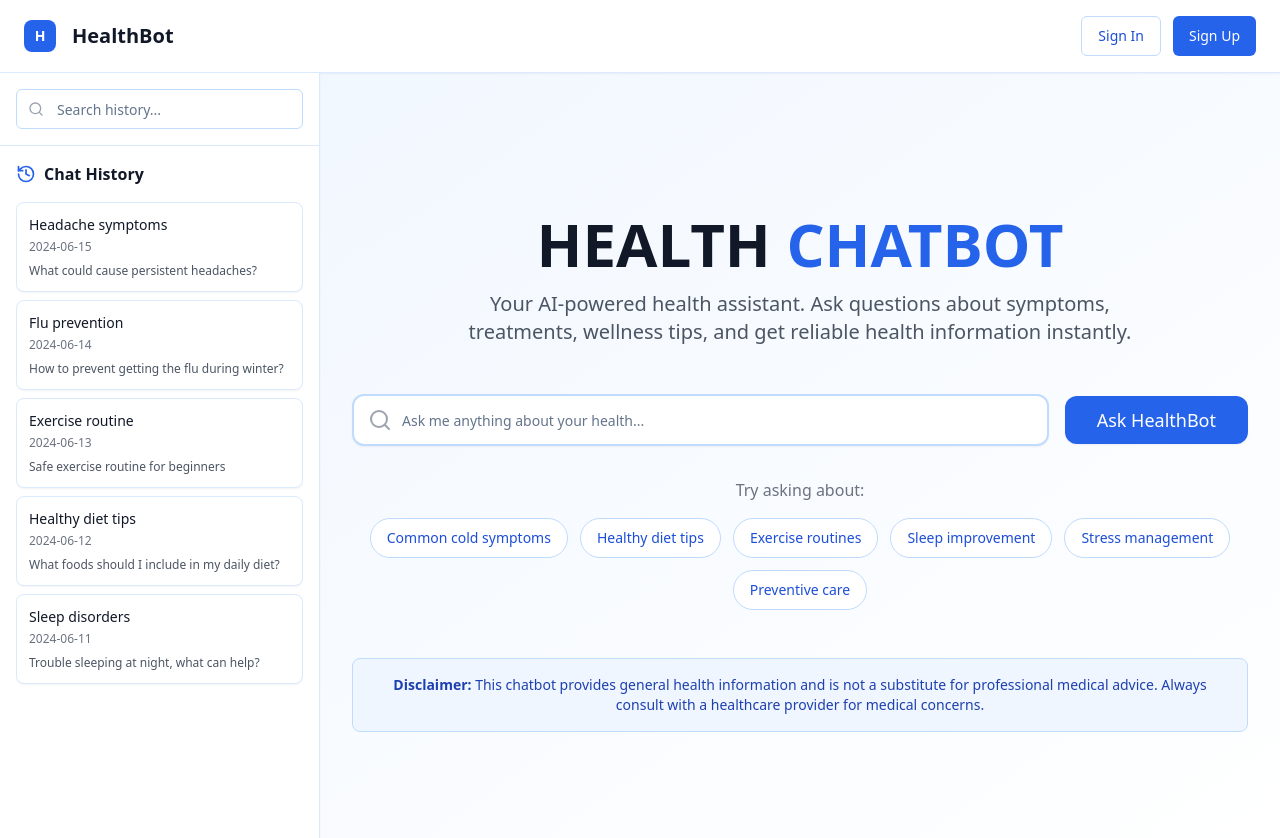
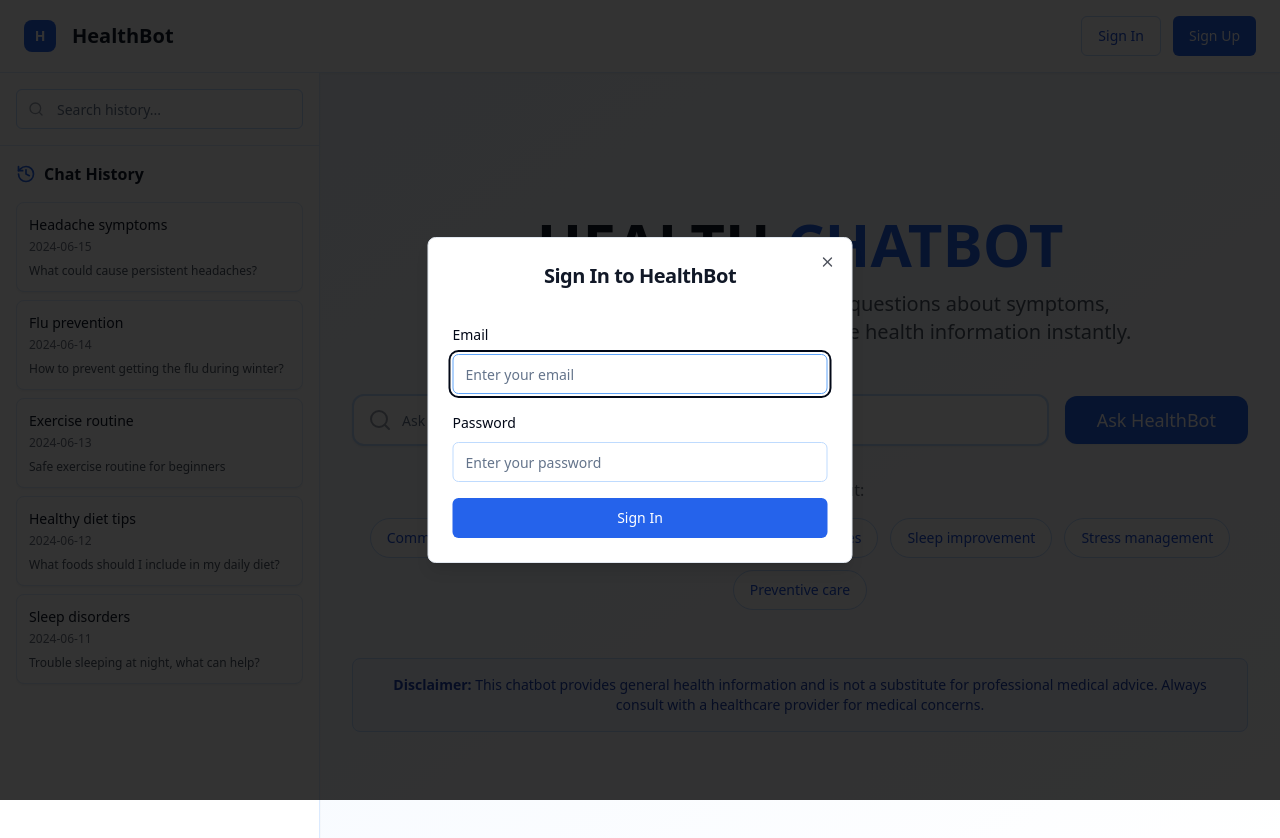
Before and after one commit to Gowthamipathan-2006/Health-Chatbot, a React (Vite) app: page / in a window 1280 px wide. Both pictures are taken after a click on the button "Sign In". Shown: the top 838 px of the page. Built offline with nearby package versions, Linux system fonts and the light colour scheme.

Commit message:
feat: Add sign in and sign up forms
Integrate sign in functionality with email and password fields.
Implement sign up page with name, email, and password fields.

```diff
--- /dev/null
+++ b/src/components/auth/SignInDialog.tsx
@@ -0,0 +1,72 @@
+
+import { useState } from "react";
+import { Dialog, DialogContent, DialogHeader, DialogTitle, DialogTrigger } from "@/components/ui/dialog";
+import { Button } from "@/components/ui/button";
+import { Input } from "@/components/ui/input";
+import { Label } from "@/components/ui/label";
+
+interface SignInDialogProps {
+  children: React.ReactNode;
+}
+
+const SignInDialog = ({ children }: SignInDialogProps) => {
+  const [email, setEmail] = useState("");
+  const [password, setPassword] = useState("");
+  const [open, setOpen] = useState(false);
+
+  const handleSignIn = (e: React.FormEvent) => {
+    e.preventDefault();
+    console.log("Sign in attempt:", { email, password });
+    // Here you would integrate with your authentication service
+    setOpen(false);
+  };
+
+  return (
+    <Dialog open={open} onOpenChange={setOpen}>
+      <DialogTrigger asChild>
+        {children}
+      </DialogTrigger>
+      <DialogContent className="sm:max-w-[425px]">
+        <DialogHeader>
+          <DialogTitle className="text-center text-xl font-semibold text-gray-900">
+            Sign In to HealthBot
+          </DialogTitle>
+        </DialogHeader>
+        <form onSubmit={handleSignIn} className="space-y-4 mt-4">
+          <div className="space-y-2">
+            <Label htmlFor="email">Email</Label>
+            <Input
+              id="email"
+              type="email"
+              placeholder="Enter your email"
+              value={email}
+              onChange={(e) => setEmail(e.target.value)}
+              required
+              className="border-blue-200 focus:border-blue-400"
+            />
+          </div>
+          <div className="space-y-2">
+            <Label htmlFor="password">Password</Label>
+            <Input
+              id="password"
+              type="password"
+              placeholder="Enter your password"
+              value={password}
+              onChange={(e) => setPassword(e.target.value)}
+              required
+              className="border-blue-200 focus:border-blue-400"
+            />
+          </div>
+          <Button
+            type="submit"
+            className="w-full bg-blue-600 hover:bg-blue-700 text-white"
+          >
+            Sign In
+          </Button>
+        </form>
+      </DialogContent>
+    </Dialog>
+  );
+};
+
+export default SignInDialog;
--- /dev/null
+++ b/src/components/auth/SignUpDialog.tsx
@@ -0,0 +1,85 @@
+
+import { useState } from "react";
+import { Dialog, DialogContent, DialogHeader, DialogTitle, DialogTrigger } from "@/components/ui/dialog";
+import { Button } from "@/components/ui/button";
+import { Input } from "@/components/ui/input";
+import { Label } from "@/components/ui/label";
+
+interface SignUpDialogProps {
+  children: React.ReactNode;
+}
+
+const SignUpDialog = ({ children }: SignUpDialogProps) => {
+  const [name, setName] = useState("");
+  const [email, setEmail] = useState("");
+  const [password, setPassword] = useState("");
+  const [open, setOpen] = useState(false);
+
+  const handleSignUp = (e: React.FormEvent) => {
+    e.preventDefault();
+    console.log("Sign up attempt:", { name, email, password });
+    // Here you would integrate with your authentication service
+    setOpen(false);
+  };
+
+  return (
+    <Dialog open={open} onOpenChange={setOpen}>
+      <DialogTrigger asChild>
+        {children}
+      </DialogTrigger>
+      <DialogContent className="sm:max-w-[425px]">
+        <DialogHeader>
+          <DialogTitle className="text-center text-xl font-semibold text-gray-900">
+            Sign Up for HealthBot
+          </DialogTitle>
+        </DialogHeader>
+        <form onSubmit={handleSignUp} className="space-y-4 mt-4">
+          <div className="space-y-2">
+            <Label htmlFor="name">Name</Label>
+            <Input
+              id="name"
+              type="text"
+              placeholder="Enter your full name"
+              value={name}
+              onChange={(e) => setName(e.target.value)}
+              required
+              className="border-blue-200 focus:border-blue-400"
+            />
+          </div>
+          <div className="space-y-2">
+            <Label htmlFor="email">Email</Label>
+            <Input
+              id="email"
+              type="email"
+              placeholder="Enter your email"
+              value={email}
+              onChange={(e) => setEmail(e.target.value)}
+              required
+              className="border-blue-200 focus:border-blue-400"
+            />
+          </div>
+          <div className="space-y-2">
+            <Label htmlFor="password">Password</Label>
+            <Input
+              id="password"
+              type="password"
+              placeholder="Create a password"
+              value={password}
+              onChange={(e) => setPassword(e.target.value)}
+              required
+              className="border-blue-200 focus:border-blue-400"
+            />
+          </div>
+          <Button
+            type="submit"
+            className="w-full bg-blue-600 hover:bg-blue-700 text-white"
+          >
+            Sign Up
+          </Button>
+        </form>
+      </DialogContent>
+    </Dialog>
+  );
+};
+
+export default SignUpDialog;
--- a/src/pages/Index.tsx
+++ b/src/pages/Index.tsx
@@ -5,7 +5,8 @@ import { Button } from "@/components/ui/button";
 import { Input } from "@/components/ui/input";
 import { Card, CardContent } from "@/components/ui/card";
 import { ScrollArea } from "@/components/ui/scroll-area";
-import { Separator } from "@/components/ui/separator";
+import SignInDialog from "@/components/auth/SignInDialog";
+import SignUpDialog from "@/components/auth/SignUpDialog";
 
 const Index = () => {
   const [searchQuery, setSearchQuery] = useState("");
@@ -45,12 +46,16 @@ const Index = () => {
           </div>
 
           <div className="flex items-center space-x-3">
+            <SignInDialog>
               <Button variant="outline" className="border-blue-200 text-blue-700 hover:bg-blue-50">
                 Sign In
               </Button>
+            </SignInDialog>
+            <SignUpDialog>
               <Button className="bg-blue-600 hover:bg-blue-700 text-white">
                 Sign Up
               </Button>
+            </SignUpDialog>
           </div>
         </div>
       </header>
@@ -94,10 +99,8 @@ const Index = () => {
 
         {/* Main Content */}
         <div className="flex-1 flex flex-col">
-          {/* Main Content Area */}
           <div className="flex-1 flex items-center justify-center p-8">
             <div className="w-full max-w-4xl">
-              {/* Main Heading */}
               <div className="text-center mb-12">
                 <h1 className="text-6xl font-bold text-gray-900 mb-4">
                   HEALTH <span className="text-blue-600">CHATBOT</span>
@@ -108,7 +111,6 @@ const Index = () => {
                 </p>
               </div>
 
-              {/* Main Search Bar */}
               <div className="relative mb-8">
                 <div className="flex items-center space-x-4">
                   <div className="relative flex-1">
@@ -130,7 +132,6 @@ const Index = () => {
                 </div>
               </div>
 
-              {/* Quick Suggestions */}
               <div className="text-center">
                 <p className="text-gray-500 mb-4">Try asking about:</p>
                 <div className="flex flex-wrap justify-center gap-3">
@@ -154,7 +155,6 @@ const Index = () => {
                 </div>
               </div>
 
-              {/* Health Disclaimer */}
               <div className="mt-12 p-4 bg-blue-50 border border-blue-200 rounded-lg">
                 <p className="text-sm text-blue-800 text-center">
                   <strong>Disclaimer:</strong> This chatbot provides general health information and is not a substitute for professional medical advice.
```
Lines whose indentation alone changed are shown as unchanged.
